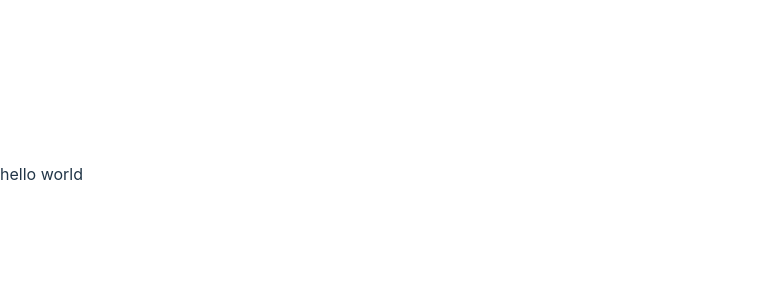
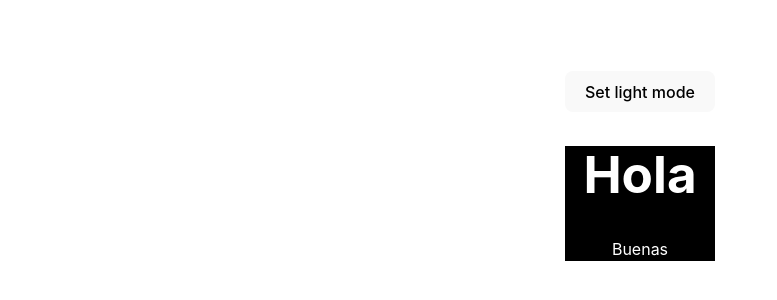
Before and after one commit to QuinoBallara/React-TAs, a React (Vite) app: page / in a window 1280 px wide. Shown: the part 226-526 px from the top of the page, without its empty margins (0-777 px from the left). Built offline with nearby package versions, Linux system fonts and the light colour scheme.

Commit message:
fin TA14

```diff
--- a/src/App.css
+++ b/src/App.css
@@ -0,0 +1,45 @@
+#root {
+    max-width: 1280px;
+    margin: 0 auto;
+    padding: 2rem;
+    text-align: center;
+}
+
+.logo {
+    height: 6em;
+    padding: 1.5em;
+    will-change: filter;
+    transition: filter 300ms;
+}
+
+.logo:hover {
+    filter: drop-shadow(0 0 2em #646cffaa);
+}
+
+.logo.react:hover {
+    filter: drop-shadow(0 0 2em #61dafbaa);
+}
+
+@keyframes logo-spin {
+    from {
+        transform: rotate(0deg);
+    }
+
+    to {
+        transform: rotate(360deg);
+    }
+}
+
+@media (prefers-reduced-motion: no-preference) {
+    a:nth-of-type(2) .logo {
+        animation: logo-spin infinite 20s linear;
+    }
+}
+
+.card {
+    padding: 2em;
+}
+
+.read-the-docs {
+    color: #888;
+}
--- a/src/App.tsx
+++ b/src/App.tsx
@@ -1,10 +1,16 @@
 import './App.css'
+import { ThemeContextProvider } from './ThemeContext/ThemeContext'
+import ThemeButton from './ThemeButton/ThemeButton'
+import ThemeDependentComponent from './ThemeDependentComponent/ThemeDependentComponent'
 
 function App() {
 
   return (
     <>
-      <p>hello world</p>
+      <ThemeContextProvider>
+        <ThemeButton />
+        <ThemeDependentComponent />
+      </ThemeContextProvider>
     </>
   )
 }
--- /dev/null
+++ b/src/ThemeButton/ThemeButton.tsx
@@ -0,0 +1,13 @@
+import { useContext } from "react";
+import { ThemeContext, ThemeContextProvider } from "../ThemeContext/ThemeContext";
+
+
+const ThemeButton = () => {
+    const { theme, toggleTheme } = useContext(ThemeContext);
+
+    return (
+        <button onClick={toggleTheme}>Set {theme === "light" ? "light" : "dark"} mode</button>
+    )
+}
+
+export default ThemeButton
--- /dev/null
+++ b/src/ThemeContext/ThemeContext.tsx
@@ -0,0 +1,29 @@
+import { createContext } from 'react';
+import { useState } from 'react';
+
+type ThemeContextType = {
+    theme: string;
+    toggleTheme: () => void;
+};
+
+export const ThemeContext = createContext<ThemeContextType>({
+    theme: 'light',
+    toggleTheme: () => { },
+});
+
+type ThemeContextProviderProps = {
+    children: React.ReactNode;
+};
+
+export const ThemeContextProvider = ({ children }: ThemeContextProviderProps) => {
+    const [theme, setTheme] = useState('light');
+
+    const toggleTheme = () => {
+        setTheme(theme === 'light' ? 'dark' : 'light');
+    }
+    return (
+        <ThemeContext.Provider value={{ theme, toggleTheme }}>
+            {children}
+        </ThemeContext.Provider>
+    );
+};
--- /dev/null
+++ b/src/ThemeDependentComponent/ThemeDependentComponent.css
@@ -0,0 +1,9 @@
+.light {
+    background-color: black;
+    color: white
+}
+
+.dark {
+    background-color: white;
+    color: black
+}
--- /dev/null
+++ b/src/ThemeDependentComponent/ThemeDependentComponent.tsx
@@ -0,0 +1,16 @@
+import { useContext } from "react"
+import { ThemeContext } from "../ThemeContext/ThemeContext"
+import './ThemeDependentComponent.css'
+
+const ThemeDependentComponent = () => {
+    const { theme, toggleTheme } = useContext(ThemeContext)
+
+    return (
+        <div className={theme}>
+            <h1>Hola</h1>
+            <p>Buenas</p>
+        </div>
+    )
+}
+
+export default ThemeDependentComponent
```
